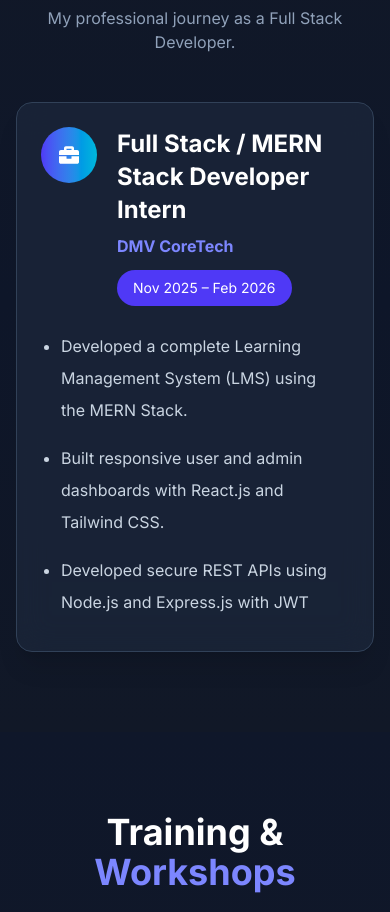
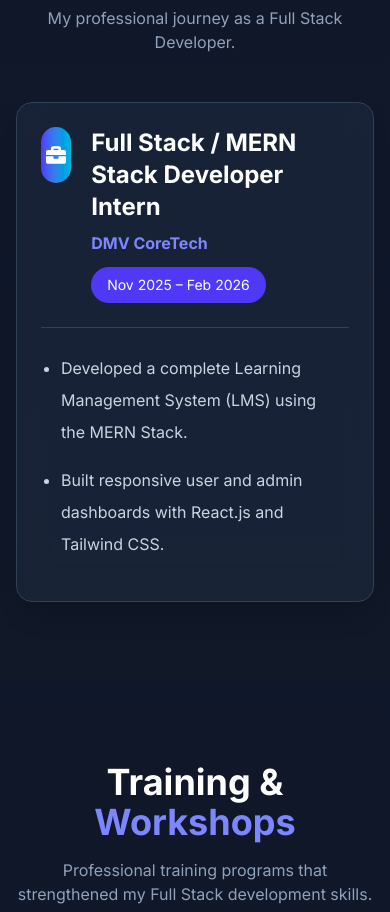
Before and after one commit to ayushkumarguptaa/Portfolio, a React (Vite) app in the folder User/: page / in a window 390 px wide. Shown: the part 4980-5892 px from the top of the page. Built offline with nearby package versions, Linux system fonts and the light colour scheme.

Commit message:
created more responsive for some devices

```diff
--- a/User/package.json
+++ b/User/package.json
@@ -16,6 +16,7 @@
     "react-dom": "^19.2.7",
     "react-icons": "^5.6.0",
     "react-router-dom": "^7.18.0",
+    "tailwind-scrollbar": "^4.0.2",
     "tailwindcss": "^4.3.1"
   },
   "devDependencies": {
--- a/User/src/components/Internship.jsx
+++ b/User/src/components/Internship.jsx
@@ -8,7 +8,6 @@ const Experience = () => {
       className="py-20 sm:py-24 bg-gradient-to-b from-[#111827] via-[#0f172a] to-[#111827]"
     >
       <div className="max-w-6xl mx-auto px-4 sm:px-6 lg:px-8">
-
         {/* Heading */}
         <motion.div
           initial={{ opacity: 0, y: -40 }}
@@ -25,7 +24,7 @@ const Experience = () => {
           </p>
         </motion.div>
 
-        {/* Card */}
+        {/* Experience Card */}
         <motion.div
           initial={{ opacity: 0, y: 40 }}
           whileInView={{ opacity: 1, y: 0 }}
@@ -34,8 +33,7 @@ const Experience = () => {
           className="
             bg-slate-800/70
             backdrop-blur-lg
-            border
-            border-slate-700
+            border border-slate-700
             rounded-2xl
             shadow-xl
             hover:border-indigo-500
@@ -43,22 +41,19 @@ const Experience = () => {
             p-6
             md:p-8
 
-            h-[550px]
-            md:h-auto
+            h-[500px]
+            lg:h-[55vh]
           "
         >
-          <div className="h-full flex flex-col">
-
-            {/* Top */}
-            <div className="flex gap-5">
-
-              <div className="w-14 h-14 rounded-full bg-gradient-to-r from-indigo-600 to-cyan-500 flex items-center justify-center flex-shrink-0">
+          <div className="flex flex-col h-full min-h-0">
+            {/* Header */}
+            <div className="flex gap-5 flex-shrink-0">
+              <div className="w-14 h-14 rounded-full bg-gradient-to-r from-indigo-600 to-cyan-500 flex items-center justify-center">
                 <FaBriefcase className="text-white text-xl" />
               </div>
 
               <div className="min-w-0">
-
-                <h3 className="text-2xl font-bold text-white leading-snug">
+                <h3 className="text-2xl font-bold text-white">
                   Full Stack / MERN Stack Developer Intern
                 </h3>
 
@@ -69,39 +64,58 @@ const Experience = () => {
                 <span className="inline-block mt-3 bg-indigo-600 text-white px-4 py-2 rounded-full text-sm">
                   Nov 2025 – Feb 2026
                 </span>
-
+              </div>
             </div>
 
-            </div>
+            {/* Divider */}
+            <div className="my-6 border-t border-slate-700" />
 
-            {/* Scroll Area */}
-            <div className="mt-6 flex-1 overflow-y-auto pr-2 hide-scrollbar">
+            {/* Scrollable Content */}
+            <div
+  className="
+    flex-1
+    min-h-0
+    overflow-y-auto
+    pr-3
 
+    scrollbar-thin
+    scrollbar-thumb-indigo-500
+    scrollbar-track-slate-800
+
+    [&::-webkit-scrollbar]:w-2
+    [&::-webkit-scrollbar-track]:rounded-full
+    [&::-webkit-scrollbar-track]:bg-slate-800
+    [&::-webkit-scrollbar-thumb]:rounded-full
+    [&::-webkit-scrollbar-thumb]:bg-indigo-500
+    hover:[&::-webkit-scrollbar-thumb]:bg-cyan-400
+    [&::-webkit-scrollbar-thumb]:transition-colors
+    [&::-webkit-scrollbar-thumb]:duration-300
+  "
+>
   <ul className="space-y-4 text-slate-300 leading-8 list-disc pl-5">
-
     <li>
-                  Developed a complete Learning Management System (LMS) using
-                  the MERN Stack.
+      Developed a complete Learning Management System (LMS) using the MERN
+      Stack.
     </li>
 
     <li>
-                  Built responsive user and admin dashboards with React.js and
-                  Tailwind CSS.
+      Built responsive user and admin dashboards with React.js and Tailwind
+      CSS.
     </li>
 
     <li>
-                  Developed secure REST APIs using Node.js and Express.js with
-                  JWT authentication.
+      Developed secure REST APIs using Node.js and Express.js with JWT
+      authentication.
     </li>
 
     <li>
-                  Integrated PostgreSQL database for managing users,
-                  courses, enrollments, lectures and quizzes.
+      Integrated PostgreSQL database for managing users, courses,
+      enrollments, lectures and quizzes.
     </li>
 
     <li>
-                  Implemented Razorpay payment gateway for secure online
-                  course enrollment.
+      Implemented Razorpay payment gateway for secure online course
+      enrollment.
     </li>
 
     <li>
@@ -125,8 +139,7 @@ const Experience = () => {
     </li>
 
     <li>
-                  Optimized database queries for better application
-                  performance.
+      Optimized database queries for better application performance.
     </li>
 
     <li>
@@ -134,18 +147,12 @@ const Experience = () => {
     </li>
 
     <li>
-                  Delivered scalable, secure and user-friendly web
-                  applications.
+      Delivered scalable, secure and user-friendly web applications.
     </li>
-
   </ul>
-
 </div>
-
           </div>
-
         </motion.div>
-
       </div>
     </section>
   );
```
Also changed, not shown: 1 other file (tests, documents, lock files or other folders). Lines whose indentation alone changed are shown as unchanged.
